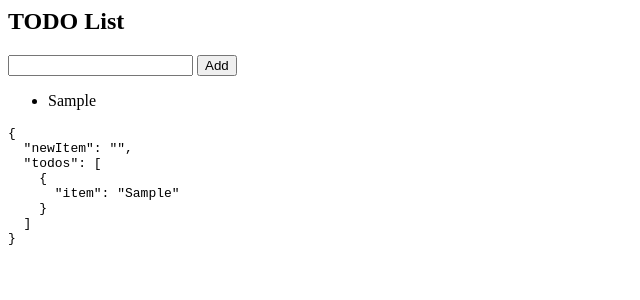
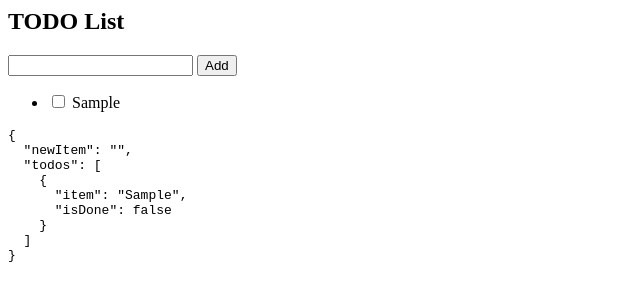
Before and after one commit to ryooo13/Vuejs, a plain HTML site: page TODO/index.html in a window 1280 px wide. Both pictures are taken after typing "Sample" into the empty fields and a click on the button "Add". Shown: the whole page, without its empty margins (0-640 px from the left). Drawn offline with nearby package versions, Linux system fonts and the light colour scheme; files that its build step writes are made by us from their sources.

Commit message:
タスクの完了未完了

```diff
--- a/TODO/index.html
+++ b/TODO/index.html
@@ -21,6 +21,7 @@
             <ul>
                 <!-- 変数 in リストの変数 -->
                 <li v-for="todo in todos">
+                    <input type="checkbox" v-model="todo.isDone">
                     <span>{{todo.item}}</span>
                 </li>
             </ul>
--- a/TODO/js/main.js
+++ b/TODO/js/main.js
@@ -10,7 +10,8 @@ var app = new Vue({
             // newItemが空だったらここで処理終了
             if (this.newItem == '') return;
             var todo = {
-                item: this.newItem
+                item: this.newItem,
+                isDone: false
             };
 
             this.todos.push(todo);
```
